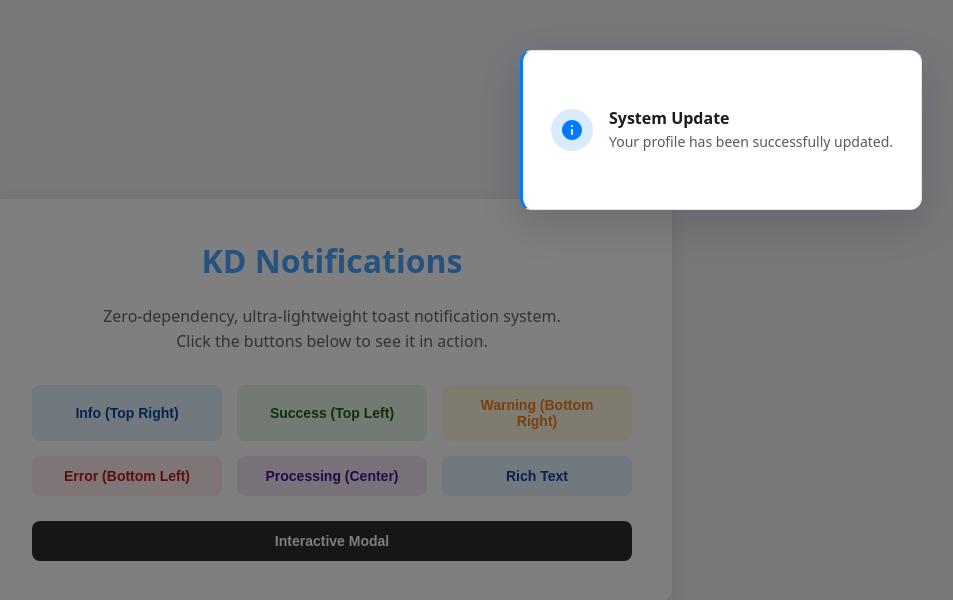
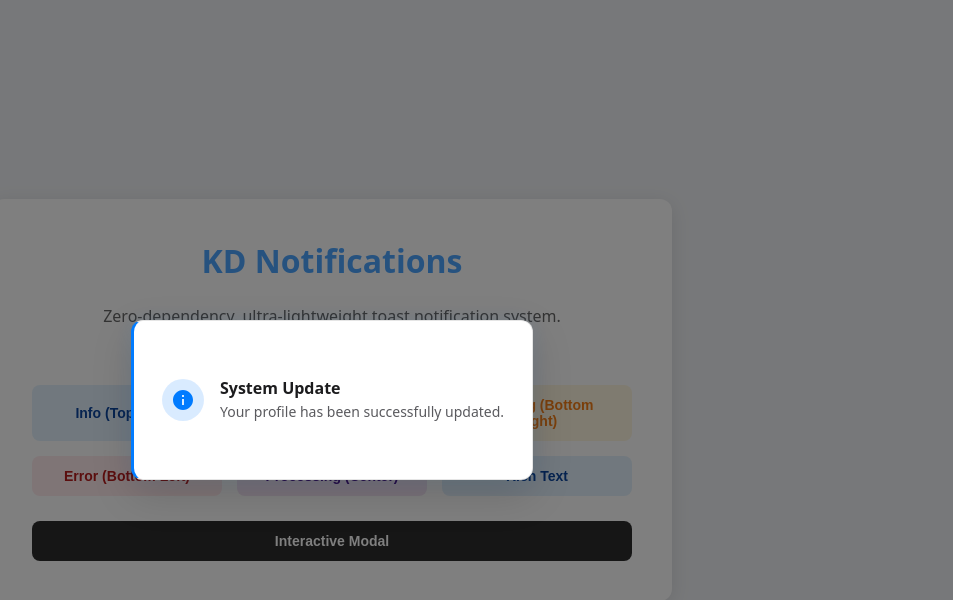
Before and after one commit to KhvichaDev/notifications-kd, a website: page index.html in a window 1280 px wide. Both pictures are taken after a click on the button "Rich Text". Shown: the whole page, without its empty margins (308-1261 px from the left). Drawn offline with Linux system fonts and the light colour scheme.

Commit message:
Add files via upload

```diff
--- a/index.html
+++ b/index.html
@@ -92,7 +92,7 @@
                 title: 'System Update',
                 message: 'Your profile has been successfully updated.',
                 duration: 4000,
-                position: 'top-right'
+                position: 'center'
             });
         }
         function showModal() {
```
